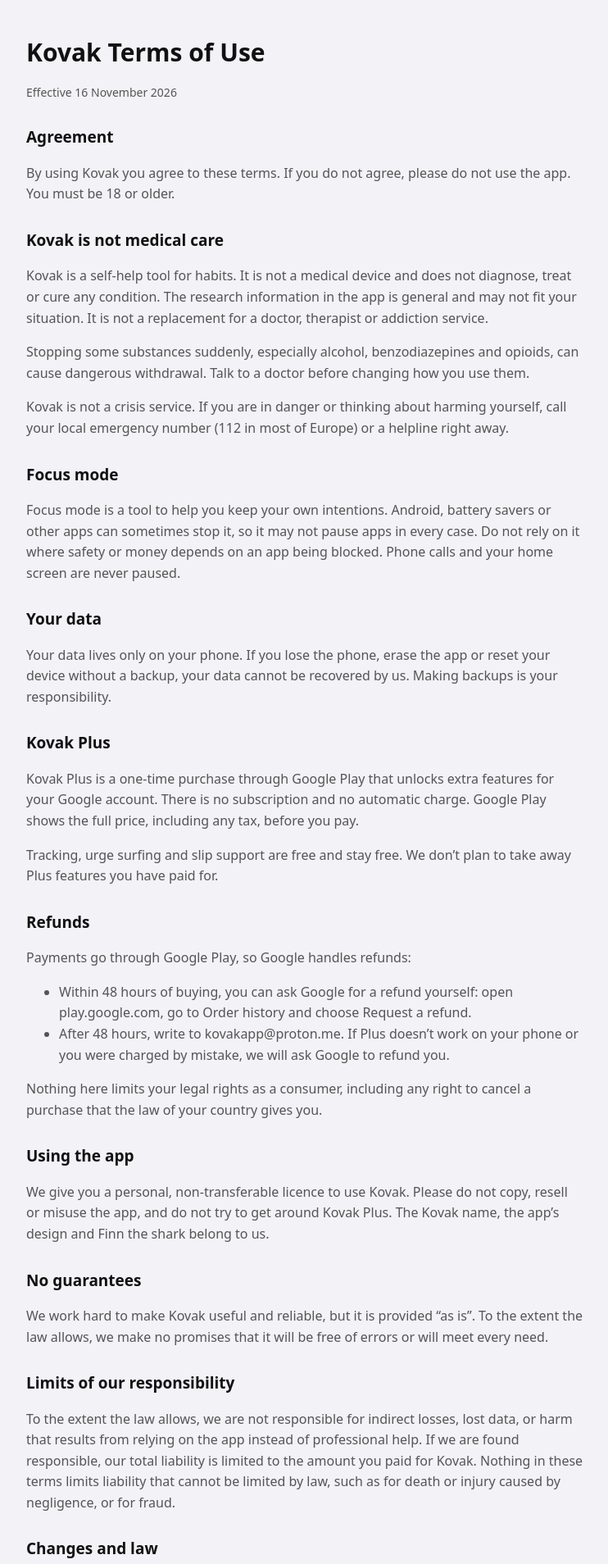
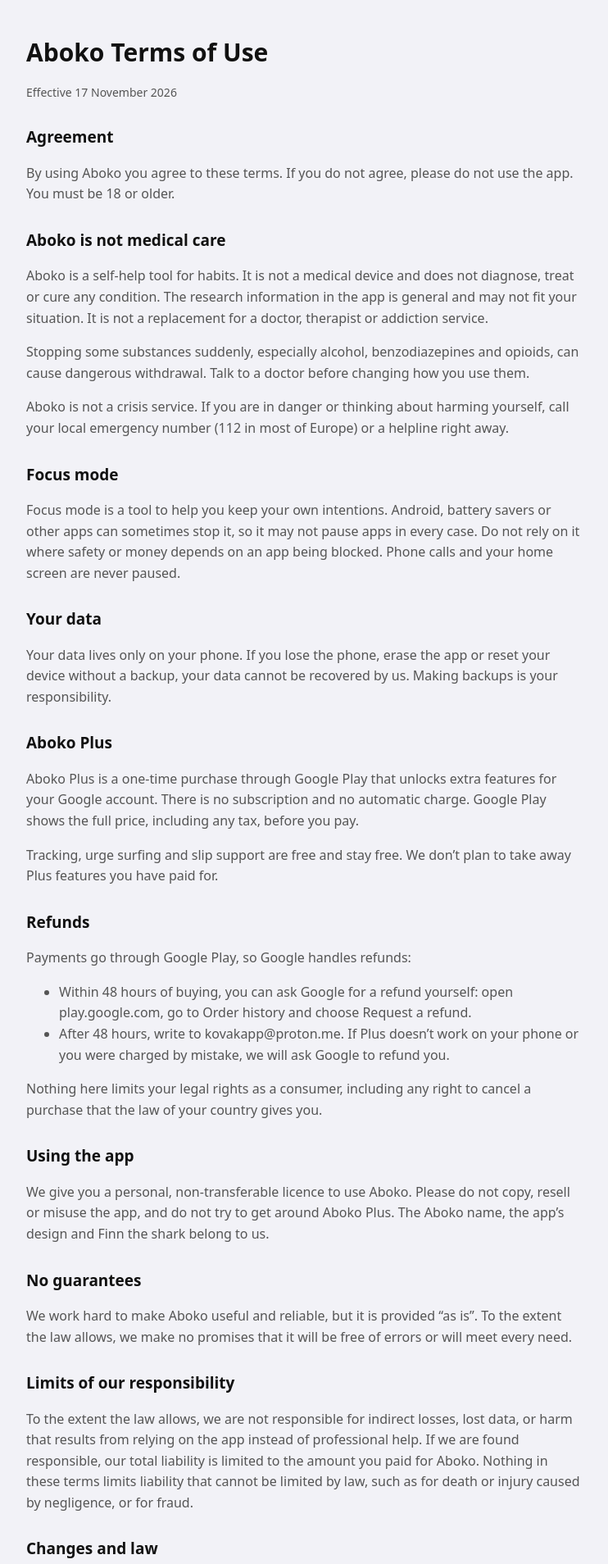
Before and after one commit to sttal3/kovak, a plain HTML site: page terms.html in a window 1280 px wide. Shown: the top 1908 px of the page at 82% size, without its empty margins (268-1010 px from the left). Drawn offline with Linux system fonts and the light colour scheme.

Commit message:
Rename Kovak to Aboko
"Kovak" is taken (a gym app on Google Play, kovak.app registered).
Internal identifiers (keel.state.v1, app.keel.habits, kovak_open,
kovak_emails), the support email and GitHub Pages URLs are unchanged.

Co-Authored-By: Claude Opus 5.5 <noreply@anthropic.com>

```diff
--- a/terms.html
+++ b/terms.html
@@ -1,19 +1,19 @@
 <!doctype html><html lang="en"><head><meta charset="utf-8"><meta name="viewport" content="width=device-width,initial-scale=1">
-<title>Kovak Terms of Use</title><style>
+<title>Aboko Terms of Use</title><style>
 :root{color-scheme:light dark;--bg:#F2F2F7;--ink:#111;--ink2:#555}
 @media (prefers-color-scheme:dark){:root{--bg:#0D1412;--ink:#E6ECEA;--ink2:#A9B4B0}}
 body{margin:0;background:var(--bg);color:var(--ink);font:16px/1.6 system-ui,-apple-system,Segoe UI,Roboto,sans-serif}
 main{max-width:680px;margin:0 auto;padding:40px 20px 64px}h1{font-size:30px;margin:0 0 4px}h2{font-size:19px;margin:28px 0 6px}
 p,li{color:var(--ink2)}.when{font-size:14px}
-</style></head><body><main><h1>Kovak Terms of Use</h1><p class="when">Effective 16 November 2026</p>
-<h2 id="agreement">Agreement</h2><p>By using Kovak you agree to these terms. If you do not agree, please do not use the app. You must be 18 or older.</p>
-<h2 id="kovak-is-not-medical-care">Kovak is not medical care</h2><p>Kovak is a self-help tool for habits. It is not a medical device and does not diagnose, treat or cure any condition. The research information in the app is general and may not fit your situation. It is not a replacement for a doctor, therapist or addiction service.</p><p>Stopping some substances suddenly, especially alcohol, benzodiazepines and opioids, can cause dangerous withdrawal. Talk to a doctor before changing how you use them.</p><p>Kovak is not a crisis service. If you are in danger or thinking about harming yourself, call your local emergency number (112 in most of Europe) or a helpline right away.</p>
+</style></head><body><main><h1>Aboko Terms of Use</h1><p class="when">Effective 17 November 2026</p>
+<h2 id="agreement">Agreement</h2><p>By using Aboko you agree to these terms. If you do not agree, please do not use the app. You must be 18 or older.</p>
+<h2 id="aboko-is-not-medical-care">Aboko is not medical care</h2><p>Aboko is a self-help tool for habits. It is not a medical device and does not diagnose, treat or cure any condition. The research information in the app is general and may not fit your situation. It is not a replacement for a doctor, therapist or addiction service.</p><p>Stopping some substances suddenly, especially alcohol, benzodiazepines and opioids, can cause dangerous withdrawal. Talk to a doctor before changing how you use them.</p><p>Aboko is not a crisis service. If you are in danger or thinking about harming yourself, call your local emergency number (112 in most of Europe) or a helpline right away.</p>
 <h2 id="focus-mode">Focus mode</h2><p>Focus mode is a tool to help you keep your own intentions. Android, battery savers or other apps can sometimes stop it, so it may not pause apps in every case. Do not rely on it where safety or money depends on an app being blocked. Phone calls and your home screen are never paused.</p>
 <h2 id="your-data">Your data</h2><p>Your data lives only on your phone. If you lose the phone, erase the app or reset your device without a backup, your data cannot be recovered by us. Making backups is your responsibility.</p>
-<h2 id="kovak-plus">Kovak Plus</h2><p>Kovak Plus is a one-time purchase through Google Play that unlocks extra features for your Google account. There is no subscription and no automatic charge. Google Play shows the full price, including any tax, before you pay.</p><p>Tracking, urge surfing and slip support are free and stay free. We don’t plan to take away Plus features you have paid for.</p>
+<h2 id="aboko-plus">Aboko Plus</h2><p>Aboko Plus is a one-time purchase through Google Play that unlocks extra features for your Google account. There is no subscription and no automatic charge. Google Play shows the full price, including any tax, before you pay.</p><p>Tracking, urge surfing and slip support are free and stay free. We don’t plan to take away Plus features you have paid for.</p>
 <h2 id="refunds">Refunds</h2><p>Payments go through Google Play, so Google handles refunds:</p><ul><li>Within 48 hours of buying, you can ask Google for a refund yourself: open play.google.com, go to Order history and choose Request a refund.</li><li>After 48 hours, write to kovakapp@proton.me. If Plus doesn’t work on your phone or you were charged by mistake, we will ask Google to refund you.</li></ul><p>Nothing here limits your legal rights as a consumer, including any right to cancel a purchase that the law of your country gives you.</p>
-<h2 id="using-the-app">Using the app</h2><p>We give you a personal, non-transferable licence to use Kovak. Please do not copy, resell or misuse the app, and do not try to get around Kovak Plus. The Kovak name, the app’s design and Finn the shark belong to us.</p>
-<h2 id="no-guarantees">No guarantees</h2><p>We work hard to make Kovak useful and reliable, but it is provided “as is”. To the extent the law allows, we make no promises that it will be free of errors or will meet every need.</p>
-<h2 id="limits-of-our-responsibility">Limits of our responsibility</h2><p>To the extent the law allows, we are not responsible for indirect losses, lost data, or harm that results from relying on the app instead of professional help. If we are found responsible, our total liability is limited to the amount you paid for Kovak. Nothing in these terms limits liability that cannot be limited by law, such as for death or injury caused by negligence, or for fraud.</p>
+<h2 id="using-the-app">Using the app</h2><p>We give you a personal, non-transferable licence to use Aboko. Please do not copy, resell or misuse the app, and do not try to get around Aboko Plus. The Aboko name, the app’s design and Finn the shark belong to us.</p>
+<h2 id="no-guarantees">No guarantees</h2><p>We work hard to make Aboko useful and reliable, but it is provided “as is”. To the extent the law allows, we make no promises that it will be free of errors or will meet every need.</p>
+<h2 id="limits-of-our-responsibility">Limits of our responsibility</h2><p>To the extent the law allows, we are not responsible for indirect losses, lost data, or harm that results from relying on the app instead of professional help. If we are found responsible, our total liability is limited to the amount you paid for Aboko. Nothing in these terms limits liability that cannot be limited by law, such as for death or injury caused by negligence, or for fraud.</p>
 <h2 id="changes-and-law">Changes and law</h2><p>We may update these terms. If we do, we will change the date below. These terms are governed by the law of Serbia, without taking away any protection the law of your own country gives you.</p><p>Questions: kovakapp@proton.me.</p>
 </main></body></html>
```
Also changed, not shown: index.html (+2 -2 lines), privacy.html (+9 -9 lines).
